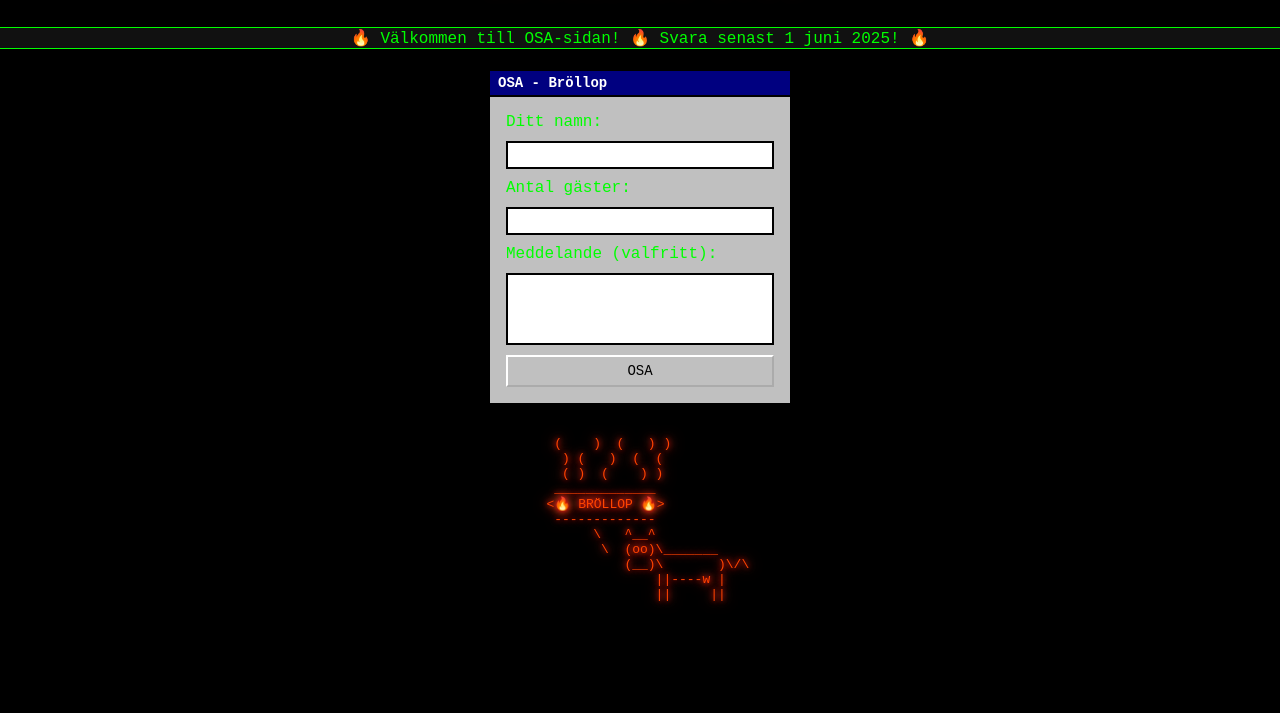
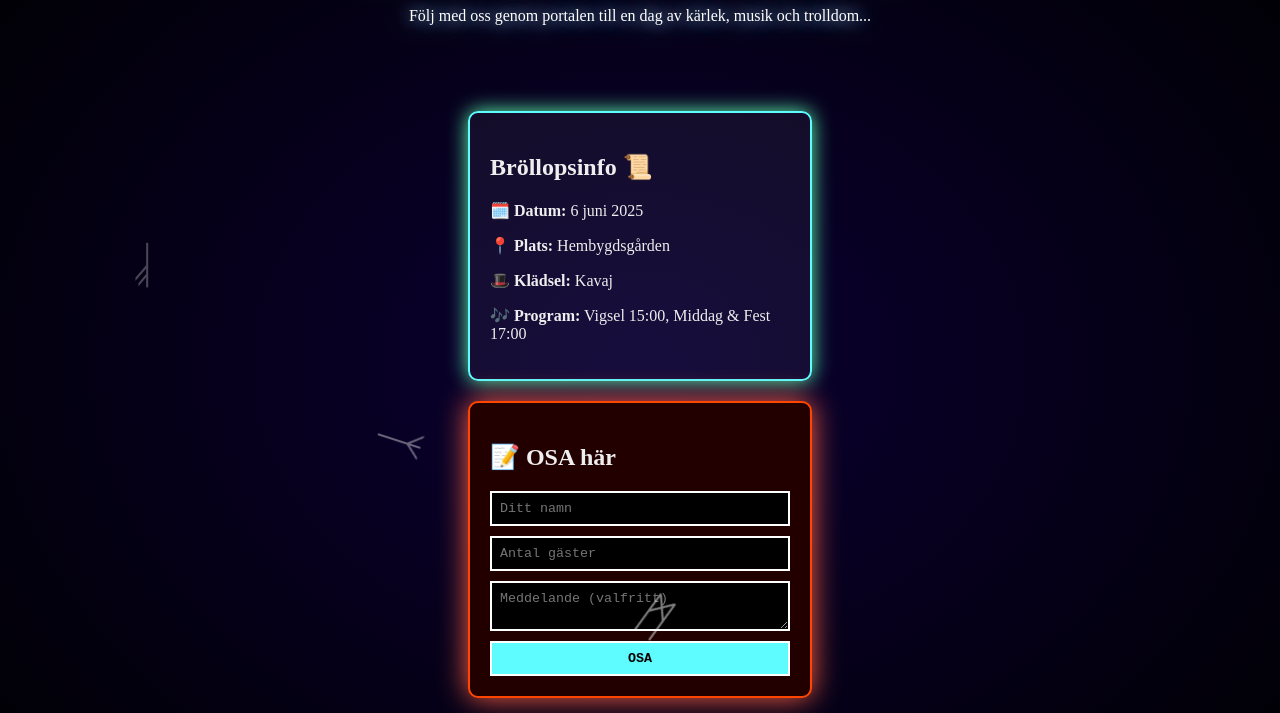
Before and after one commit to azullstrom/wedding-webapp, a plain HTML site: page index.html in a window 1280 px wide. Shown: the part 124-837 px from the top of the page. Before the commit the page ends 800 px from the top, so only its background shows below. Drawn offline with Linux system fonts and the light colour scheme.

Commit message:
GPT Magic

```diff
--- a/index.html
+++ b/index.html
@@ -1,60 +1,52 @@
 <!DOCTYPE html>
 <html lang="sv">
 <head>
-  <meta charset="UTF-8">
-  <title>OSA - Bröllop 🔥</title>
-  <link rel="stylesheet" href="style.css">
+    <meta charset="UTF-8">
+    <title>Matilda & Pussads Magiska Bröllop ✨</title>
+    <link rel="stylesheet" href="style.css">
 </head>
 <body>
-<div class="ascii-fire">
-<pre>
-     (  .      )
-         )           (              )
-               .  '   .   '  .  '  .
-    (    , )       (.   )  (   ',    )
-     .' ) ( . )    ,  ( ,     )   ( .
-  ). , ( .   (  ) ( , ')  .' (  ,    )
- (_,) . ), ) _) _,')  (, ) '. )  ,. (' )
-</pre>
+<div class="magic-portal">
+    <h1>✨ Matilda & Pussads Bröllop 2026 ✨</h1>
+    <p>Följ med oss genom portalen till en dag av kärlek, musik och trolldom...</p>
 </div>
 
-<div class="marquee">
-  <span>🔥 Välkommen till OSA-sidan! 🔥 Svara senast 1 juni 2025! 🔥</span>
+<div class="floating-runestones">
+    <div class="rune">ᚠ</div>
+    <div class="rune">ᛉ</div>
+    <div class="rune">ᛗ</div>
+    <div class="rune">ᚹ</div>
+    <div class="rune">ᛃ</div>
 </div>
 
-<div class="window">
-  <div class="title-bar">
-    <span>OSA - Bröllop</span>
-  </div>
-  <div class="window-body">
+<div class="glow-section">
+    <h2>Bröllopsinfo 📜</h2>
+    <p>🗓️ <strong>Datum:</strong> 6 juni 2025</p>
+    <p>📍 <strong>Plats:</strong> Hembygdsgården</p>
+    <p>🎩 <strong>Klädsel:</strong> Kavaj</p>
+    <p>🎶 <strong>Program:</strong> Vigsel 15:00, Middag & Fest 17:00</p>
+</div>
+
+<div class="fire-border">
+    <h2>📝 OSA här</h2>
     <form id="rsvpForm">
-      <label for="name">Ditt namn:</label>
-      <input type="text" id="name" name="name" required />
-
-      <label for="guests">Antal gäster:</label>
-      <input type="number" id="guests" name="guests" required />
-
-      <label for="message">Meddelande (valfritt):</label>
-      <textarea id="message" name="message"></textarea>
-
-      <button type="submit">OSA</button>
+        <input type="text" name="name" placeholder="Ditt namn" required />
+        <input type="number" name="guests" placeholder="Antal gäster" required />
+        <textarea name="message" placeholder="Meddelande (valfritt)"></textarea>
+        <button type="submit">OSA</button>
     </form>
-  </div>
 </div>
 
 <div class="ascii-fire">
 <pre>
-   (    )  (   ) )
-    ) (   )  (  (
-    ( )  (    ) )
-   _____________
-  <🔥 BRÖLLOP 🔥>
-   -------------
-        \   ^__^
-         \  (oo)\_______
-            (__)\       )\/\
-                ||----w |
-                ||     ||
+              (  .      )
+                  )           (              )
+                        .  '   .   '  .  '  .
+            (    , )       (.   )  (   ',    )
+             .' ) ( . )    ,  ( ,     )   ( .
+          ). , ( .   (  ) ( , ')  .' (  ,    )
+         (_,) . ), ) _) _,')  (, ) '. )  ,. (' )
+    ~~~~~~ Matilda & Pussads Magiska Bröllop ~~~~~~
 </pre>
 </div>
 </body>
--- a/style.css
+++ b/style.css
@@ -1,35 +1,74 @@
 body {
-    background: #000000;
-    color: #00FF00;
-    font-family: 'Courier New', monospace;
+    background: radial-gradient(ellipse at center, #0b0033 0%, #000000 100%);
+    color: #eee;
+    font-family: 'Cinzel', serif;
+    overflow-x: hidden;
     margin: 0;
-    padding: 0;
-    display: flex;
-    flex-direction: column;
-    align-items: center;
-    gap: 20px;
-    height: auto;
-    min-height: 100vh;
 }
 
-.window {
-    background: silver;
-    border: 2px solid #000;
-    width: 300px;
-    box-shadow: 4px 4px 0px #000;
+.magic-portal {
+    text-align: center;
+    padding: 50px;
+    color: #fff;
+    animation: portalGlow 3s infinite alternate;
 }
 
-.title-bar {
-    background: navy;
-    color: white;
-    padding: 4px 8px;
-    font-weight: bold;
-    font-size: 14px;
-    border-bottom: 2px solid #000;
+@keyframes portalGlow {
+    from { text-shadow: 0 0 10px #9f5afd, 0 0 20px #ff5ebf; }
+    to { text-shadow: 0 0 20px #5efcff, 0 0 30px #5effb0; }
 }
 
-.window-body {
-    padding: 16px;
+.floating-runestones {
+    position: absolute;
+    top: 0;
+    width: 100%;
+    height: 100%;
+    pointer-events: none;
+}
+
+.rune {
+    position: absolute;
+    font-size: 50px;
+    color: #ffffff80;
+    animation: floatRunes 10s linear infinite;
+}
+
+.rune:nth-child(1) { left: 10%; animation-delay: 0s; }
+.rune:nth-child(2) { left: 30%; animation-delay: 2s; }
+.rune:nth-child(3) { left: 50%; animation-delay: 4s; }
+.rune:nth-child(4) { left: 70%; animation-delay: 6s; }
+.rune:nth-child(5) { left: 90%; animation-delay: 8s; }
+
+@keyframes floatRunes {
+    0% { top: 100%; transform: rotate(0deg); opacity: 0; }
+    10% { opacity: 1; }
+    100% { top: -10%; transform: rotate(360deg); opacity: 0; }
+}
+
+.glow-section {
+    background: rgba(255,255,255,0.05);
+    border: 2px solid #5efcff;
+    border-radius: 10px;
+    padding: 20px;
+    margin: 20px auto;
+    width: 300px;
+    box-shadow: 0 0 20px #5effb0;
+}
+
+.fire-border {
+    background: #220000;
+    border: 2px solid #ff4500;
+    border-radius: 10px;
+    padding: 20px;
+    margin: 20px auto;
+    width: 300px;
+    box-shadow: 0 0 20px #ff4500;
+    animation: flickerFire 0.15s infinite alternate;
+}
+
+@keyframes flickerFire {
+    from { box-shadow: 0 0 20px #ff4500; }
+    to { box-shadow: 0 0 30px #ff6347; }
 }
 
 form {
@@ -38,63 +77,38 @@ form {
     gap: 10px;
 }
 
-input, textarea {
+input, textarea, button {
     font-family: 'Courier New', monospace;
-    background: white;
-    border: 2px solid #000;
-    padding: 4px;
-    font-size: 14px;
-}
-
-textarea {
-    resize: none;
-    height: 60px;
+    background: #000;
+    color: #fff;
+    border: 2px solid #fff;
+    padding: 8px;
 }
 
 button {
-    background: #c0c0c0;
-    border: 2px outset #fff;
-    padding: 6px;
-    font-family: 'Courier New', monospace;
-    font-size: 14px;
+    background: #5efcff;
+    color: #000;
+    font-weight: bold;
     cursor: pointer;
+    transition: background 0.3s ease-in-out;
 }
 
-button:active {
-    border: 2px inset #000;
+button:hover {
+    background: #ff5ebf;
 }
 
 .ascii-fire pre {
-    color: #ff4500;
+    color: #ff6347;
+    text-align: center;
+    font-family: monospace;
     text-shadow:
-            0 0 5px #ff0000,
-            0 0 10px #ff6347,
-            0 0 15px #ff4500;
-    animation: flicker 1s infinite alternate;
+            0 0 5px #ff4500,
+            0 0 10px #ff0000,
+            0 0 15px #ff6347;
+    animation: fireDance 1s infinite alternate;
 }
 
-@keyframes flicker {
-    0% { opacity: 0.8; transform: translateY(0px); }
-    100% { opacity: 1; transform: translateY(-2px); }
+@keyframes fireDance {
+    0% { transform: scale(1); opacity: 0.8; }
+    100% { transform: scale(1.02); opacity: 1; }
 }
-
-.marquee {
-    width: 100%;
-    overflow: hidden;
-    white-space: nowrap;
-    box-sizing: border-box;
-    border-top: 1px solid #0f0;
-    border-bottom: 1px solid #0f0;
-    background: #111;
-}
-
-.marquee span {
-    display: inline-block;
-    padding-left: 100%;
-    animation: marquee 10s linear infinite;
-}
-
-@keyframes marquee {
-    0% { transform: translateX(0%); }
-    100% { transform: translateX(-100%); }
-}
```
